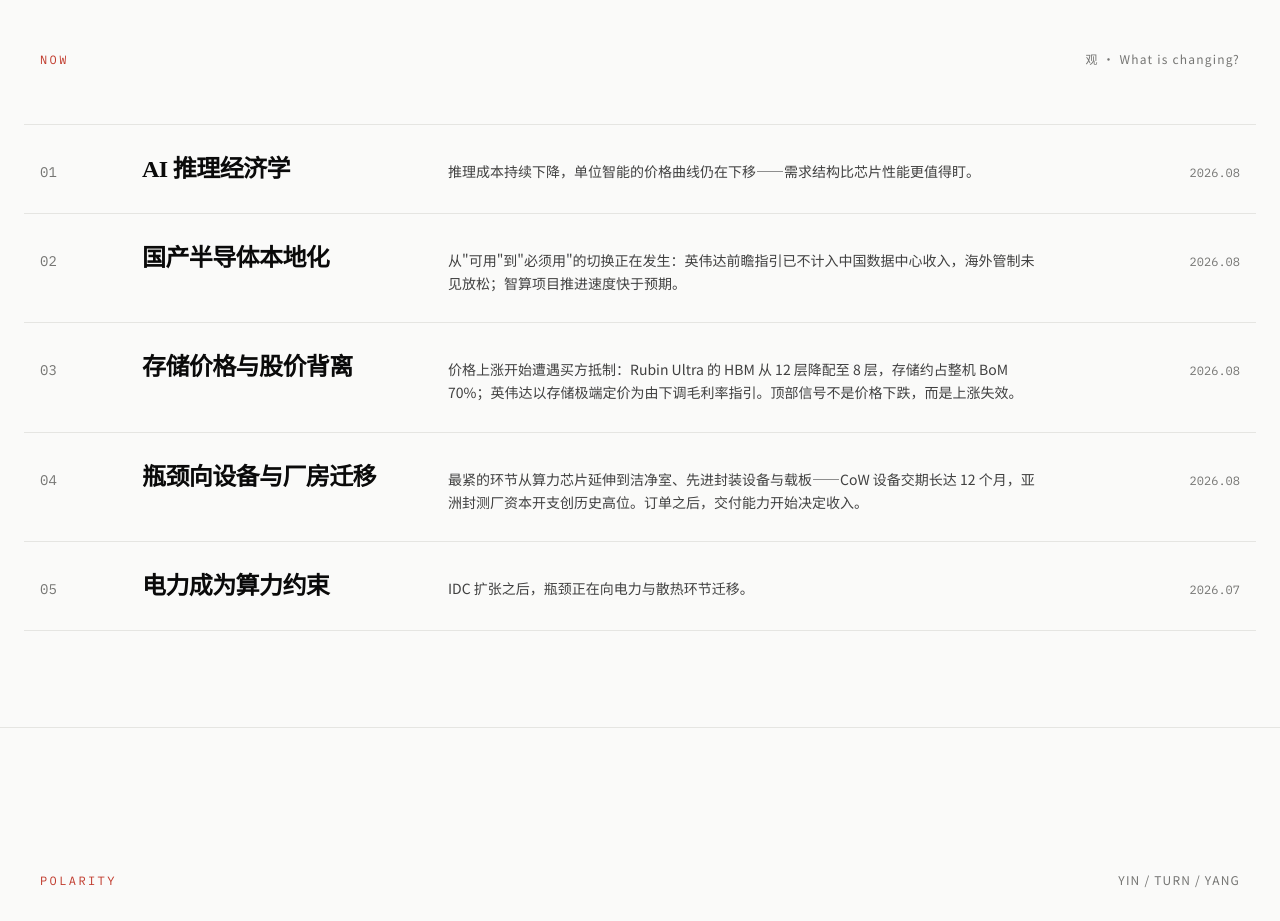
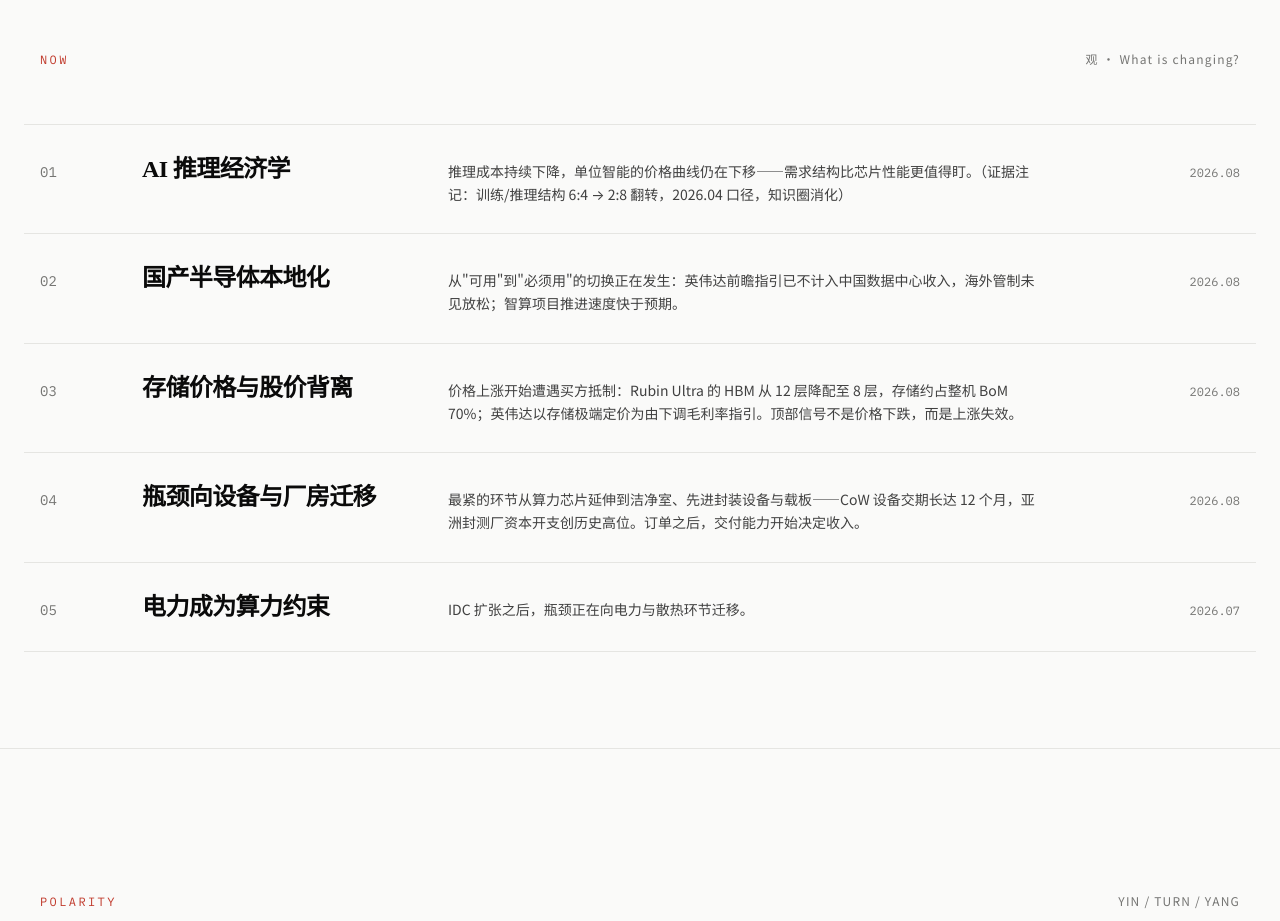
Before and after one commit to N0SH27/tradinglab, a React (Vite) app in the folder app/: page / in a window 1280 px wide. Shown: the part 980-1901 px from the top of the page. Built offline with nearby package versions, Linux system fonts and the light colour scheme.

Commit message:
W35 · 证据入账：now.ts +7 Observation（知识圈消化，口径 2026.02–08）+ ai-inference-economics 证据注记

```diff
--- a/app/src/data/domains/now.ts
+++ b/app/src/data/domains/now.ts
@@ -2,7 +2,7 @@
 // NOW ≠ 新闻 / 行情 / Ticker / Dashboard——只记录"正在发生、值得观察的变化"。
 // Observation ≠ Thesis：观察回答"什么在变"，命题回答"我因此相信什么"。
 // polarity 不持有字段——需要时经 mapNodeId 由 deriveThesisPolarity 同源推导（V2-04.5 契约）。
-// 过渡态：3–5 条人工维护；SIGNALS 完整形态挂 C-04（V2-07）。
+// 人工维护；W35 证据入账（2026-08-31，7 新增 + 1 注记）后进入 Evidence Operating Phase；SIGNALS 完整形态挂 C-04（V2-07）。
 export interface Observation {
   id: string
   title: string
@@ -16,7 +16,7 @@ export const OBSERVATIONS: Observation[] = [
   {
     id: 'ai-inference-economics',
     title: 'AI 推理经济学',
-    summary: '推理成本持续下降，单位智能的价格曲线仍在下移——需求结构比芯片性能更值得盯。',
+    summary: '推理成本持续下降，单位智能的价格曲线仍在下移——需求结构比芯片性能更值得盯。（证据注记：训练/推理结构 6:4 → 2:8 翻转，2026.04 口径，知识圈消化）',
     date: '2026.08',
     mapNodeId: 'gpu',
     thesisId: 'compute',
@@ -52,4 +52,57 @@ export const OBSERVATIONS: Observation[] = [
     date: '2026.07',
     mapNodeId: 'power',
   },
+  {
+    id: 'nand-ssd-supercycle',
+    title: 'NAND/SSD：存储涨价的第三极',
+    summary: '本轮涨价最疯狂的品种是 NAND/SSD 而非 DRAM：服务器 SSD 需求爆发，NAND 卷 3D 堆叠层数（256 层为主）——存储内部结构的第三极，此前体系重心在 HBM/DRAM。（2026.02 口径，知识圈消化）',
+    date: '2026.02',
+    mapNodeId: 'dram',
+    thesisId: 'memory-cycle',
+  },
+  {
+    id: 'samsung-foundry-bypass',
+    title: '国产 AI 芯片的三星流片旁路',
+    summary: '因中芯先进制程产能来不及，国内 AI 芯片公司开始去三星流片（三星先进制程稼动率不足 50%）——国产算力供给的泄压阀。（2026.04 口径，知识圈消化）',
+    date: '2026.04',
+    mapNodeId: 'gpu',
+    thesisId: 'compute',
+  },
+  {
+    id: 'memory-price-signal-distortion',
+    title: '存储价格信号开始失真',
+    summary: '合约侧：存储大厂纷纷签 LTA 长协（含两长），大客户合约价占六七成，散单与现货仅占小头；现货侧：缺货时经销商捂盘，现货价被人为放大。价格变量的可读性下降——合约价与现货价的裂口需要分开盯。（2026.04–07 口径，知识圈消化）',
+    date: '2026.07',
+    mapNodeId: 'hbm',
+    thesisId: 'memory-cycle',
+  },
+  {
+    id: 'silicon-wafer-leading-indicator',
+    title: '硅片价格：周期领先指标值守',
+    summary: '已采纳硅片价格为存储周期最领先观察指标（"最不紧缺品种价格见顶"框架：电新轮的领先指标是电解液，本轮对应硅片）。当前读数：未见顶信号。（2026.08 框架口径，知识圈消化）',
+    date: '2026.08',
+    mapNodeId: 'dram',
+    thesisId: 'memory-cycle',
+  },
+  {
+    id: 'diamond-cooling-commercialization',
+    title: '金刚石散热进入商用导入期',
+    summary: '英伟达 Rubin 架构明确采用金刚石铜复合方案；海外首批钻石冷却 AI 服务器约 3 亿美金订单，实测 GPU 降温约 10 度、每瓦算力提升 20%+。散热是电力约束的直接承接环节——但板块已被炒过 2–4 倍后回调，真假靠产能/订单/需求放量三问验证。（2026.08 口径，知识圈消化）',
+    date: '2026.08',
+    mapNodeId: 'cooling',
+  },
+  {
+    id: 'ai-storage-power-mechanism',
+    title: 'AI 配储：电力约束的市场化解决层',
+    summary: '同一电力约束两种解法：中国要更便宜的电，美国是缺电。容量电价时代开启（13 省出台）；风光发电量占比全部越过 10% 电网调度临界点（中国 21.8%、欧盟 24.6%、美国约 20%），储能从补充变刚需——电力约束度量框架的值守起点。（2026.07 口径，知识圈消化）',
+    date: '2026.07',
+    mapNodeId: 'power',
+  },
+  {
+    id: 'innovative-drug-bd-curve',
+    title: '创新药海外 BD 金额曲线',
+    summary: '海外 BD 金额 500 亿 → 1300 亿 → 2026 有望 2000 亿美金；政策边界澄清：单个品种海外 BD 不受影响，技术平台出口或公司打包出售受严格审查。（2026.05 口径，知识圈消化）',
+    date: '2026.05',
+    thesisId: 'innovative-drug',
+  },
 ]
```
